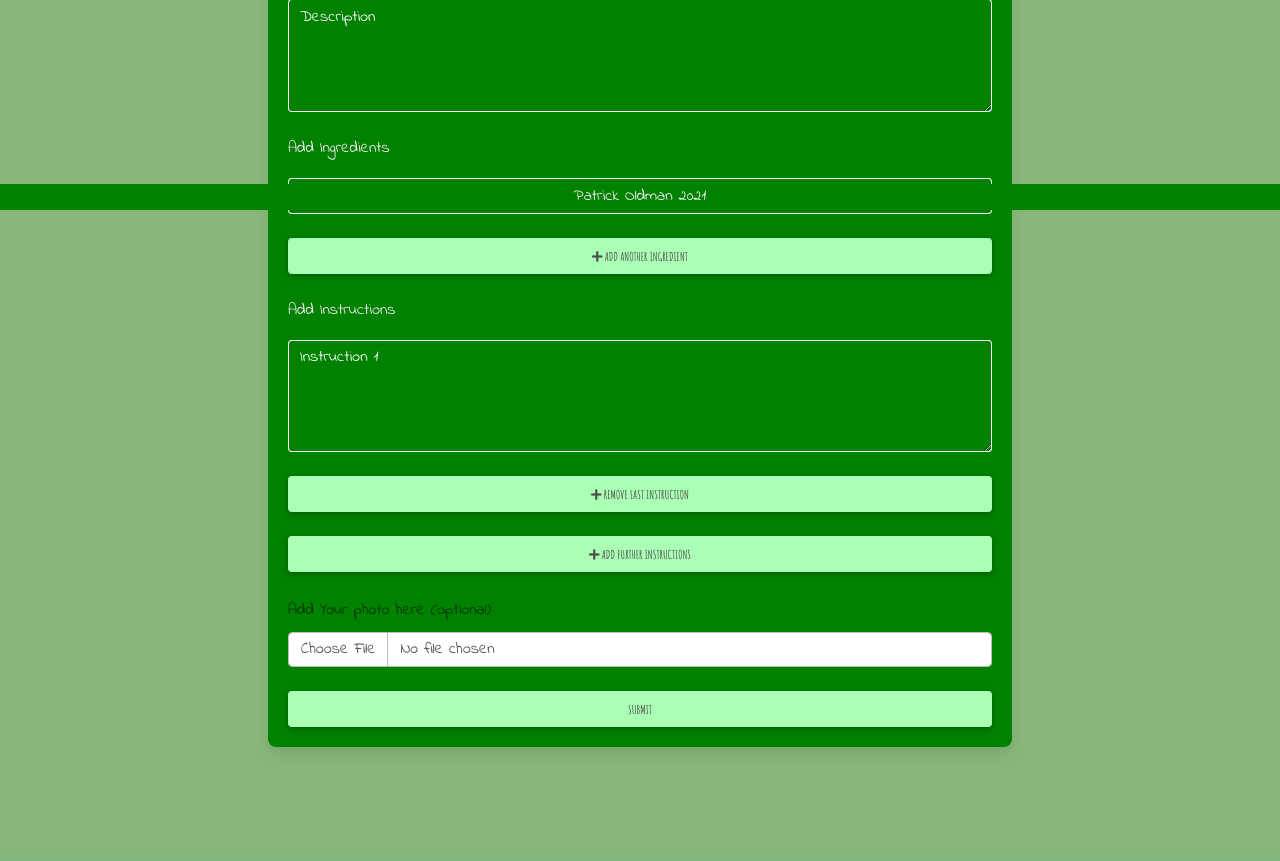
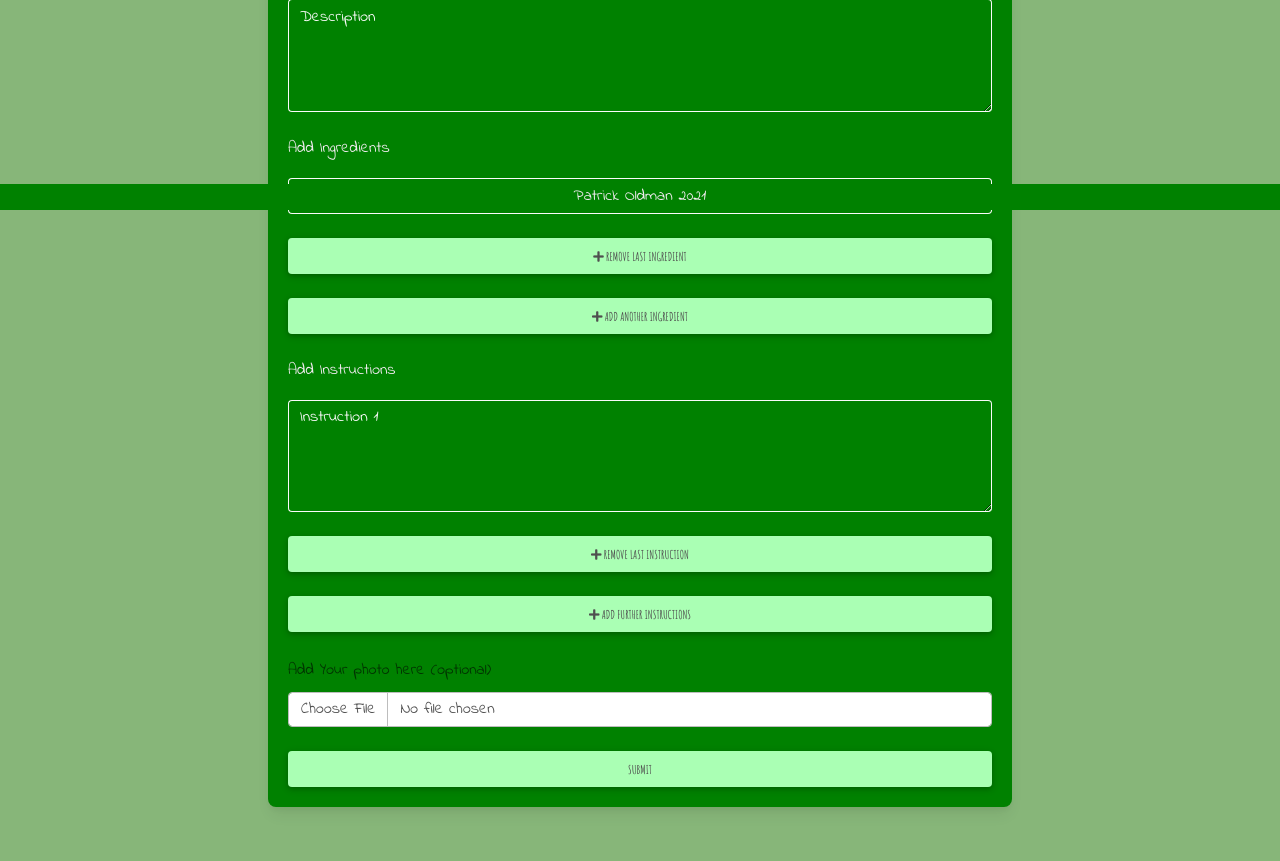
Before and after one commit to Oldman10000/veggie_visionaries, a Flask app: page /add_recipe in a window 1280 px wide. Shown: the part 591-1452 px from the top of the page. Before the commit the page ends 1343 px from the top, so only its background shows below. Run offline with Flask 2, Linux system fonts and the light colour scheme; some libraries are stand-ins or nearby versions.

Commit message:
Bug fix where entire form was being deleted upon entering input field

```diff
--- a/static/js/script.js
+++ b/static/js/script.js
@@ -15,7 +15,6 @@ $(document).ready(function () {
             <div class="form-outline form-white mb-4">
                 <input type="text" name="ingredient" id="ingredient${ingredientInputs}" class="form-control ingredient" required />
                 <label class="form-label" for="ingredient${ingredientInputs}">Ingredient</label>
-                <a href="javascript:void(0);" class="remove_button" title="Add field"><i class="fas fa-minus"></i></a>
             </div>
             `)
             ingredientInputs = $(".ingredient").length;
@@ -44,9 +43,9 @@ $(document).ready(function () {
     });
 
     //Once remove ingredient button is clicked
-    $(".ingredient_field_wrapper").click(function (e) {
+    $(".delete_ingredient_button").click(function (e) {
         e.preventDefault();
-        $(this).parent('div').remove(); //Remove field html
+        $(this).prev().children().last().remove(); //Remove field html
         ingredientInputs = $(".ingredient").length;
     });
 
--- a/templates/add_recipe.html
+++ b/templates/add_recipe.html
@@ -54,6 +54,9 @@
                         <label class="form-label" for="ingredient1">Ingredient</label>
                     </div>
                 </div>
+                <div class="delete_ingredient_button btn my-button mb-4" title="Add field">
+                    <i class="fas fa-plus"></i> Remove Last Ingredient
+                </div>
                 <div class="add_ingredient_button btn my-button mb-4" title="Add field">
                     <i class="fas fa-plus"></i> Add Another Ingredient
                 </div>
```
Also changed, not shown: templates/edit_recipe.html (+3 -4 lines).
